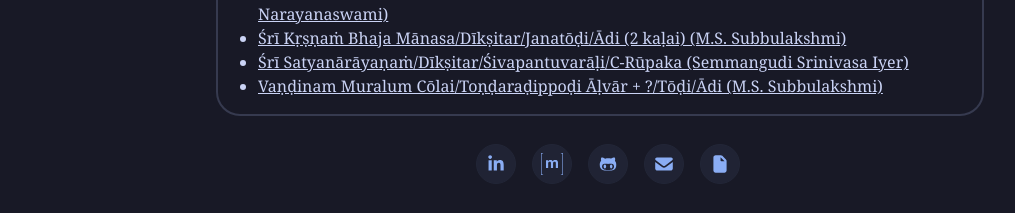
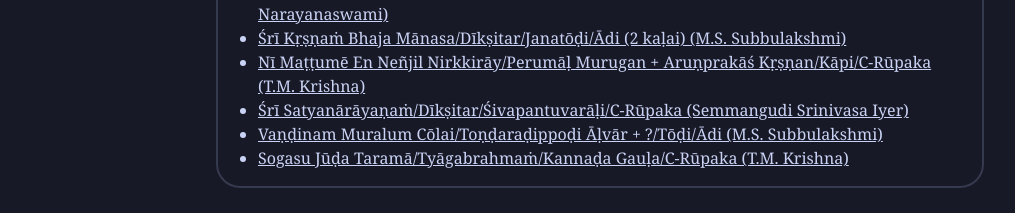
Before and after one commit to akhilesh-balaji/akhilesh-balaji.github.io, an Astro site: page /art in a window 1280 px wide. Shown: the part 984-1197 px from the top of the page, without its empty margins (40-1055 px from the left). Built offline with nearby package versions, Linux system fonts and the light colour scheme; Astro itself is replaced by a stand-in of ours; a web font is replaced by a local one.

Commit message:
fixed recommendations list

```diff
--- a/src/views/Art.tsx
+++ b/src/views/Art.tsx
@@ -111,6 +111,14 @@ export default function Home() {
               </li>
               <li>
                 <a
+                  href="https://www.youtube.com/watch?v=VJkrZf-jtZw"
+                  class="link"
+                >
+                Nī Maṭṭumē En Neñjil Nirkkirāy/Perumāḷ Murugan + Aruṇprakāś Kṛṣṇan/Kāpi/C-Rūpaka (T.M. Krishna)
+                </a>
+              </li>
+              <li>
+                <a
                   href="https://www.youtube.com/watch?v=dVdMYm2hXz0"
                   class="link"
                 >
@@ -123,6 +131,14 @@ export default function Home() {
                   class="link"
                 >
                   Vaṇḍinam Muralum Cōlai/Toṇḍaraḍippoḍi Āḷvār + ?/Tōḍi/Ādi (M.S. Subbulakshmi)
+                </a>
+              </li>
+              <li>
+                <a
+                  href="https://www.youtube.com/watch?v=f_zYXorgEPQ"
+                  class="link"
+                >
+                Sogasu Jūḍa Taramā/Tyāgabrahmaṁ/Kannaḍa Gauḷa/C-Rūpaka (T.M. Krishna)
                 </a>
               </li>
             </ul>
```
